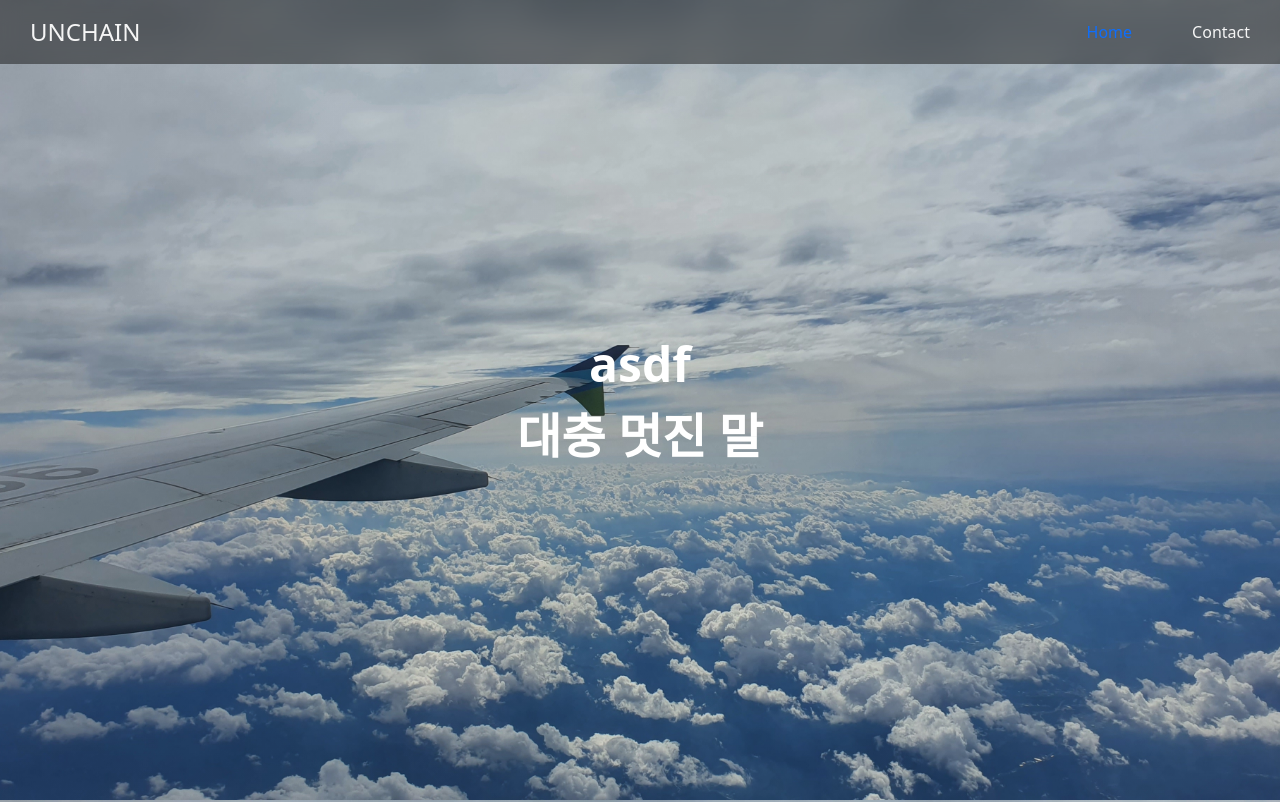
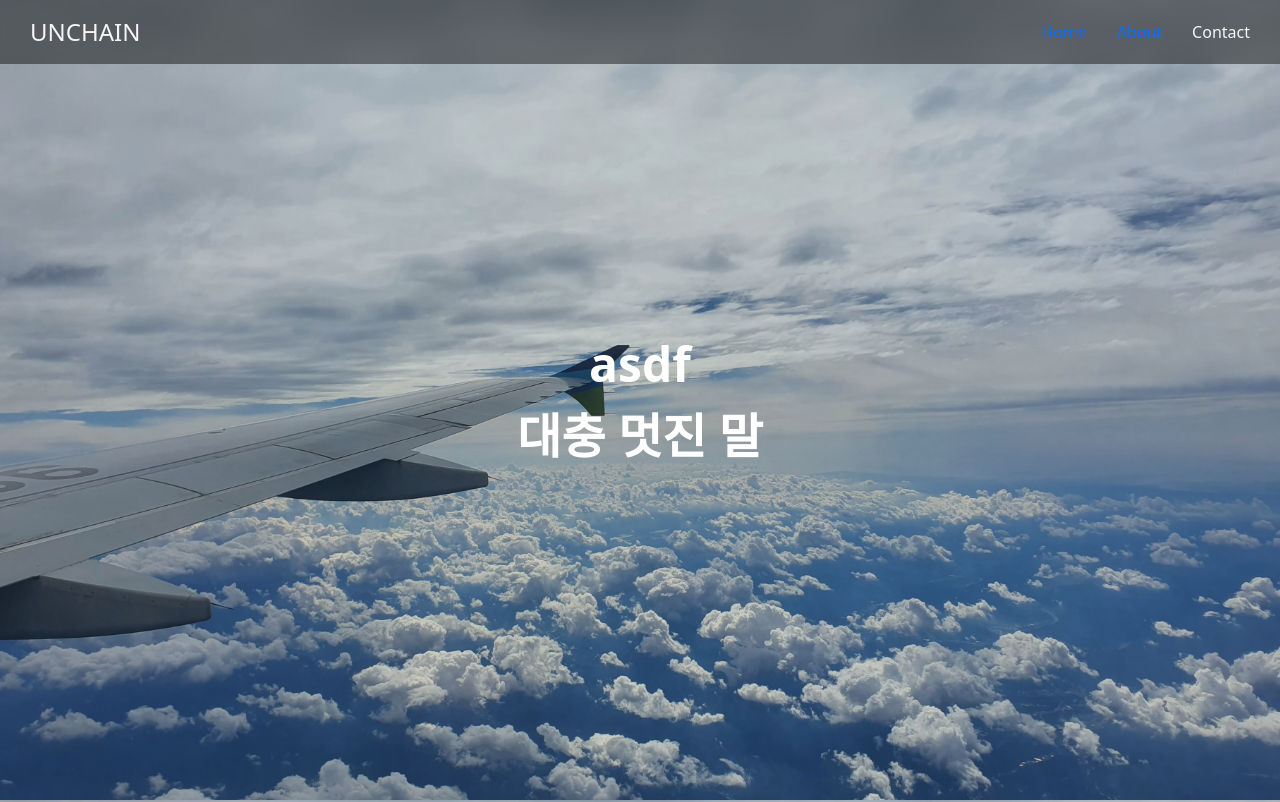
Before and after one commit to kimchan122/React-Modularity-Exercise, a React (Create React App) app in the folder front/: page /#/ in a window 1280 px wide. Shown: the top 802 px of the page. Built offline with nearby package versions, Linux system fonts and the light colour scheme.

Commit message:
hash test

```diff
--- a/front/src/App.js
+++ b/front/src/App.js
@@ -1,19 +1,23 @@
 import logo from './logo.svg';
 import './App.css';
-import {HashRouter, Route, Routes} from "react-router-dom";
+import { HashRouter, Route, Routes } from "react-router-dom";
+
+import Navbar from './components/Navbar';
+
 import MainPage from "./pages/MainPage";
-import Navbar from './components/Navbar';
+import AboutPage from './pages/AboutPage';
 
 function App() {
   return (
-    <div className='App'>
-      <Navbar/>
-      <HashRouter>
+    <HashRouter className='App'>
+      <div >
+        <Navbar />
         <Routes>
-          <Route path="/" element={<MainPage/>} />
+          <Route path="/" element={<MainPage />} />
+          <Route path="/about" element={<AboutPage />} />
         </Routes>
-      </HashRouter>
-    </div>
+      </div>
+    </HashRouter>
   );
 }
 
--- a/front/src/components/Navbar/index.js
+++ b/front/src/components/Navbar/index.js
@@ -18,6 +18,7 @@ export default function Navibar() {
                     <a href="/">Home</a>
                 </NavElement>
                 <NavElement>
+                    <a href="/about">About</a>
                 </NavElement>
                 <NavElement>
                     Contact
--- /dev/null
+++ b/front/src/pages/AboutPage.js
@@ -0,0 +1,17 @@
+import React from "react";
+import Navbar from "../components/Navbar/index";
+import BG01 from "../assets/bg01.jpeg";
+import styled from 'styled-components';
+import { BGContainer, BGContainer_Img } from '../components/commons/BGContainer';
+import { BGText } from '../components/commons/BGText';
+import { BGBlank } from "../components/commons/BGBlank";
+import Fade from 'react-reveal/Fade';
+
+const AboutPage = () => {
+    return (
+        <div className="App">
+            aboutpage
+        </div>
+    )
+}
+export default AboutPage;
```
